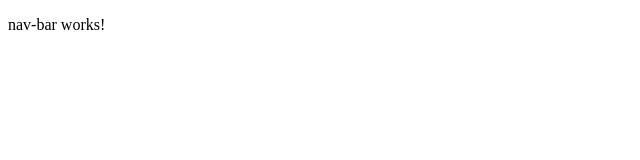
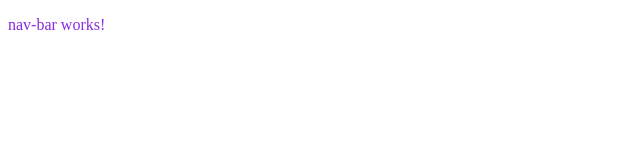
Before and after one commit to VukasinV/BlueStar, an Angular app: page / in a window 1280 px wide. Shown: the top 160 px of the page, without its empty margins (0-640 px from the left). Built offline with nearby package versions, Linux system fonts and the light colour scheme.

Commit message:
changed color of paragraph

```diff
--- a/src/app/nav-bar/nav-bar.component.css
+++ b/src/app/nav-bar/nav-bar.component.css
@@ -0,0 +1,3 @@
+p{
+color: blueviolet;
+}
```
Also changed, not shown: 1 other file (tests, documents, lock files or other folders).
